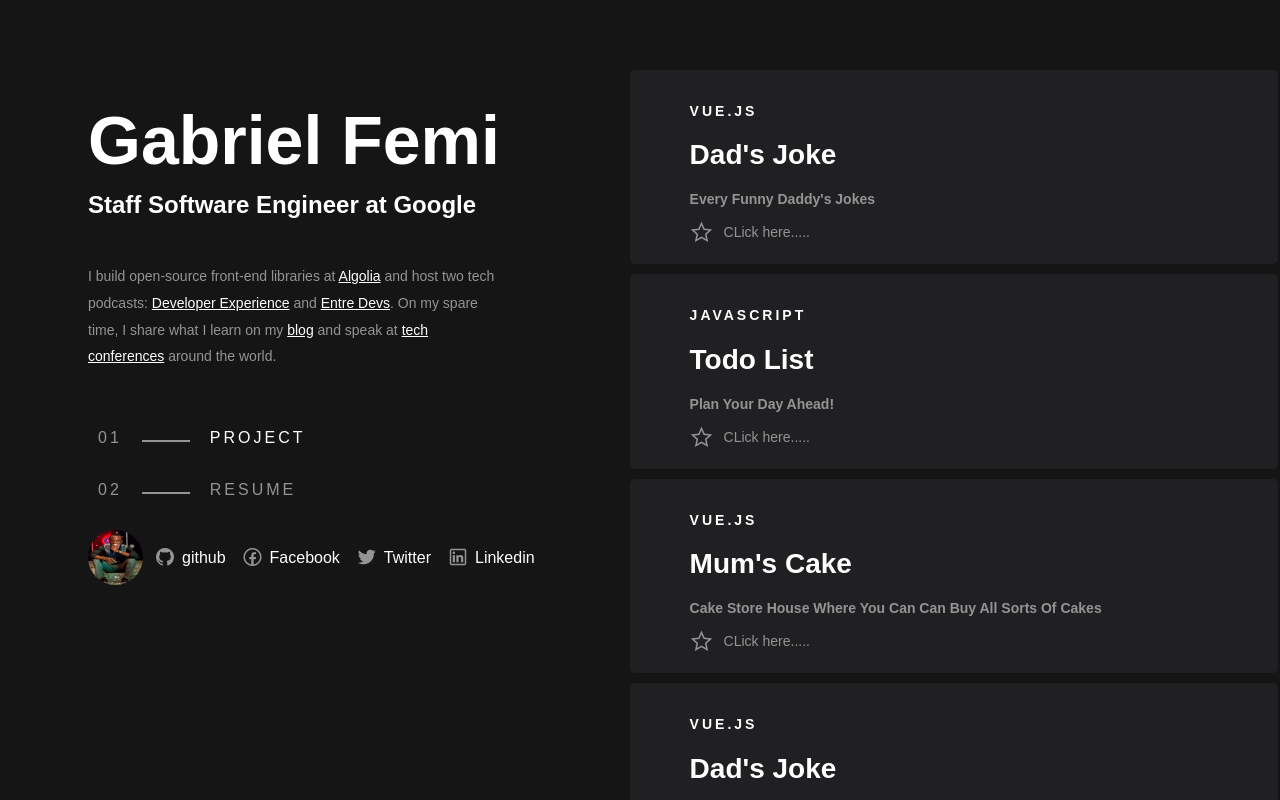
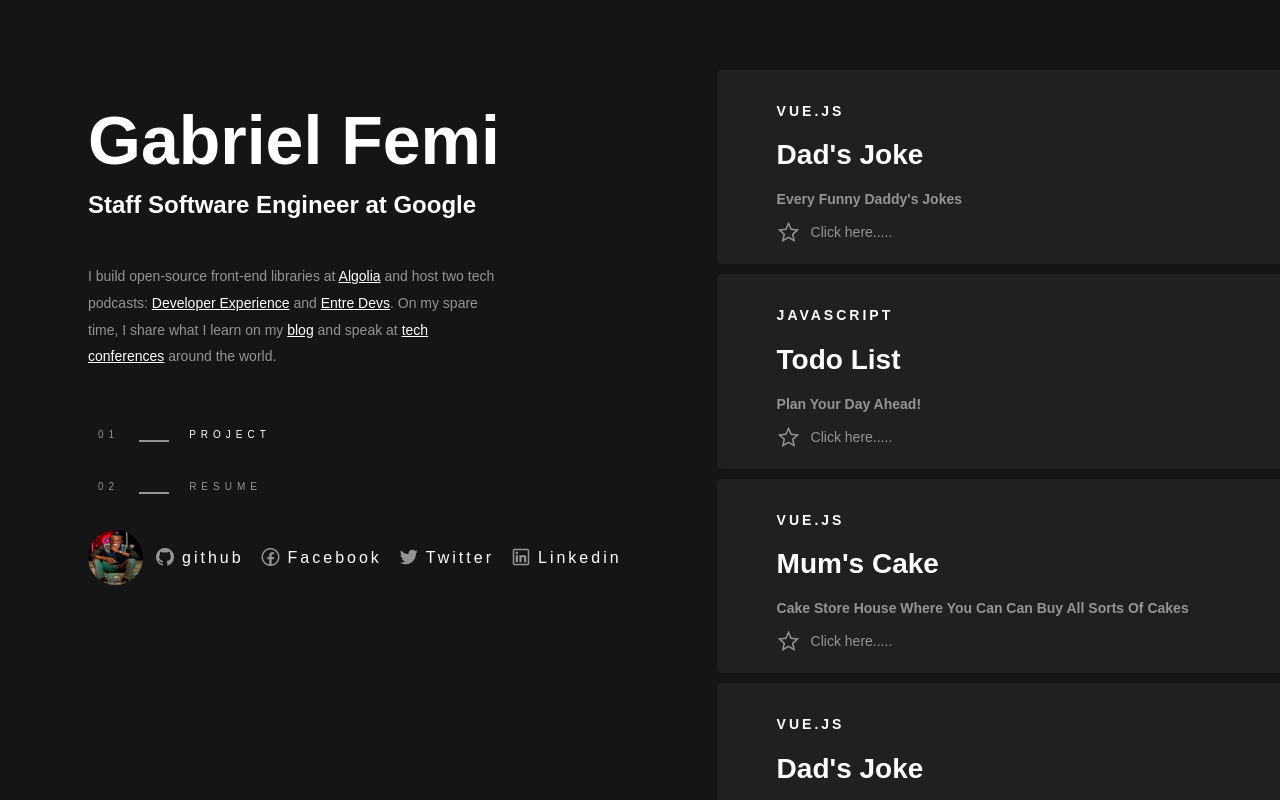
Before and after one commit to femigabriel/my-website, a Vue app: page / in a window 1280 px wide. Built offline with nearby package versions, Linux system fonts and the light colour scheme; a web font is replaced by a local one.

Commit message:
addition of resume

```diff
--- a/src/components/Profile.vue
+++ b/src/components/Profile.vue
@@ -186,7 +186,7 @@
 }
 .skills {
   padding-top: 0px;
-  letter-spacing: 3px;
+
   margin: -30px 0px;
 }
 ul {
@@ -194,7 +194,9 @@
   padding: 30px 0px;
 }
 li {
+  font-size: 10px;
   margin: 30px 10px;
+  letter-spacing: 5px;
 }
 .profile-pics {
   margin: -20px 0px;
@@ -208,6 +210,7 @@
   font-size: 1em;
   margin: 15px 0px;
   text-decoration: none;
+  letter-spacing: 3px;
 }
 .lab {
   font-size: 24px;
--- a/src/components/ProjectGrid.vue
+++ b/src/components/ProjectGrid.vue
@@ -38,7 +38,7 @@
           framework: "VUE.JS ",
           title: "Cash App ",
           description: "Manage you cash",
-          video: "CLick here.....",
+          video: "Click here.....",
           url: "https://cashapphelp.netlify.app",
           slides: "Slides",
         },
@@ -49,7 +49,7 @@
           title: "Todo List",
           description: "Plan your day ahead!",
           url: "https://loving-shaw-867970.netlify.app",
-          video: "CLick here.....",
+          video: "Click here.....",
           slides: "Slides",
         },
         {
@@ -59,7 +59,7 @@
           title: "Listing Resturant ",
           description: "Book your returant ahead anywhere in the world.",
           url: "https://loving-shaw-867970.netlify.app/",
-          video: "CLick here.....",
+          video: "Click here.....",
           slides: "Slides",
         },
         {
@@ -69,7 +69,7 @@
           title: "Infinite Dog App",
           description: "Infinite Dog App with images!",
           url: "https://infinitedogapp.netlify.app",
-          video: "CLick here.....",
+          video: "Click here.....",
           slides: "Slides",
         },
         {
@@ -79,7 +79,7 @@
           title: "Dad's Joke ",
           description: "Random Daddy's Jokes !",
           url: "https://practical-mclean-b935e5.netlify.app",
-          video: "CLick here.....",
+          video: "Click here.....",
           slides: "Slides",
         },
         {
@@ -89,7 +89,7 @@
           title: "Adeori Resturant",
           description: "Enjoy a nice meal at Adeori Resturant!",
           url: "https://nostalgic-lovelace-acc728.netlify.app",
-          video: "CLick here.....",
+          video: "Click here.....",
           slides: "Slides",
         },
       ],
--- a/src/components/Projects.vue
+++ b/src/components/Projects.vue
@@ -27,14 +27,14 @@
           title: "Dad's Joke",
           description: "Every funny daddy's jokes ",
           url: "hhttps://laughing-dubinsky-710f9c.netlify.app",
-          video: "CLick here.....",
+          video: "Click here.....",
         },
         {
           framework: "JAVASCRIPT",
           title: "Todo List",
           description: "Plan your day ahead!",
           url: "hhttps://laughing-dubinsky-710f9c.netlify.app",
-          video: "CLick here.....",
+          video: "Click here.....",
         },
         {
           framework: "VUE.JS",
@@ -42,14 +42,14 @@
           description:
             "Cake store house where you can can buy all sorts of cakes ",
           url: "hhttps://laughing-dubinsky-710f9c.netlify.app",
-          video: "CLick here.....",
+          video: "Click here.....",
         },
         {
           framework: "VUE.JS",
           title: "Dad's Joke",
           description: "Every funny daddy's jokes ",
           url: "hhttps://laughing-dubinsky-710f9c.netlify.app",
-          video: "CLick here.....",
+          video: "Click here.....",
         },
       ],
     };
--- a/src/components/Resume.vue
+++ b/src/components/Resume.vue
@@ -239,22 +239,12 @@
   justify-content: space-between;
 }
 .top_row h2 {
-  font-size: 14.4px;
+  font-size: 14px;
   line-height: 47px;
   margin: 0;
   letter-spacing: 5px;
 }
-.buttons {
-  align-self: flex-start;
-  display: flex;
-  justify-content: space-between;
-}
-.buttons a {
-  color: inherit;
-  font-size: 9.6px;
-  margin: 5px;
-  text-decoration: none;
-}
+
 small {
   font-size: smaller;
 }
@@ -269,15 +259,16 @@
 }
 .subheading {
   color: #cfcfcf;
-  font-size: 12px;
+  font-size: 14px;
   margin: 6px 0;
+  letter-spacing: 3px;
 }
 .summary {
   display: flex;
   margin-top: 5px;
 }
 .summary p {
-  color: #777778;
+  color: rgb(148, 148, 149);
   font-size: 14px;
   line-height: 1.9;
 }
@@ -292,6 +283,7 @@
   font-size: 14px;
   font-weight: 600;
   margin: 0 10px 0 0;
+  letter-spacing: 5px;
 }
 .divider span {
   background-color: #77777859;
@@ -323,12 +315,13 @@
   font-size: 14px;
   line-height: 2;
   margin: 0;
+  letter-spacing: 3px;
 }
 .experience .description {
   color: #777778;
   display: block;
   font-size: 14px;
- line-height: 1.9;
+  line-height: 1.9;
   margin: 10px 0;
   padding: 0;
 }
```
